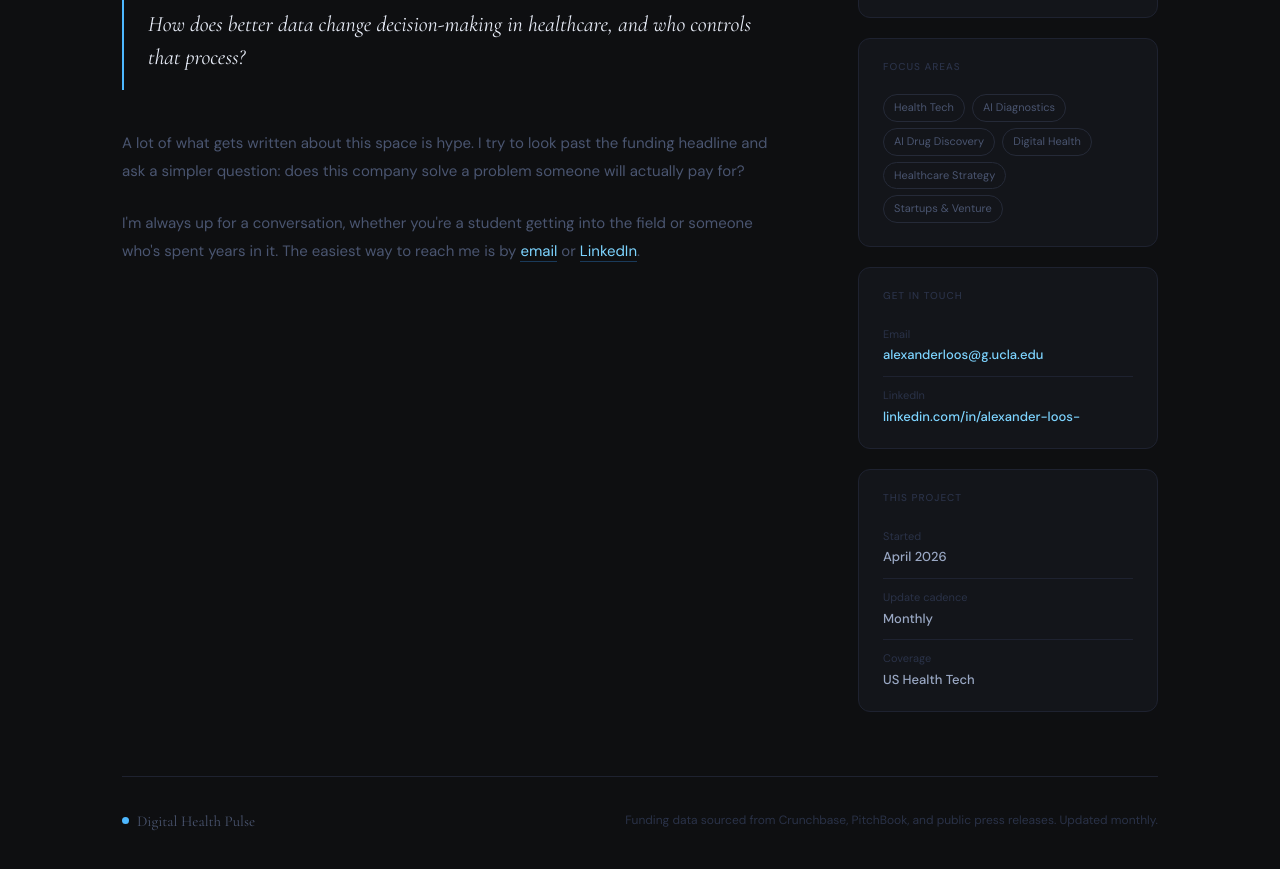
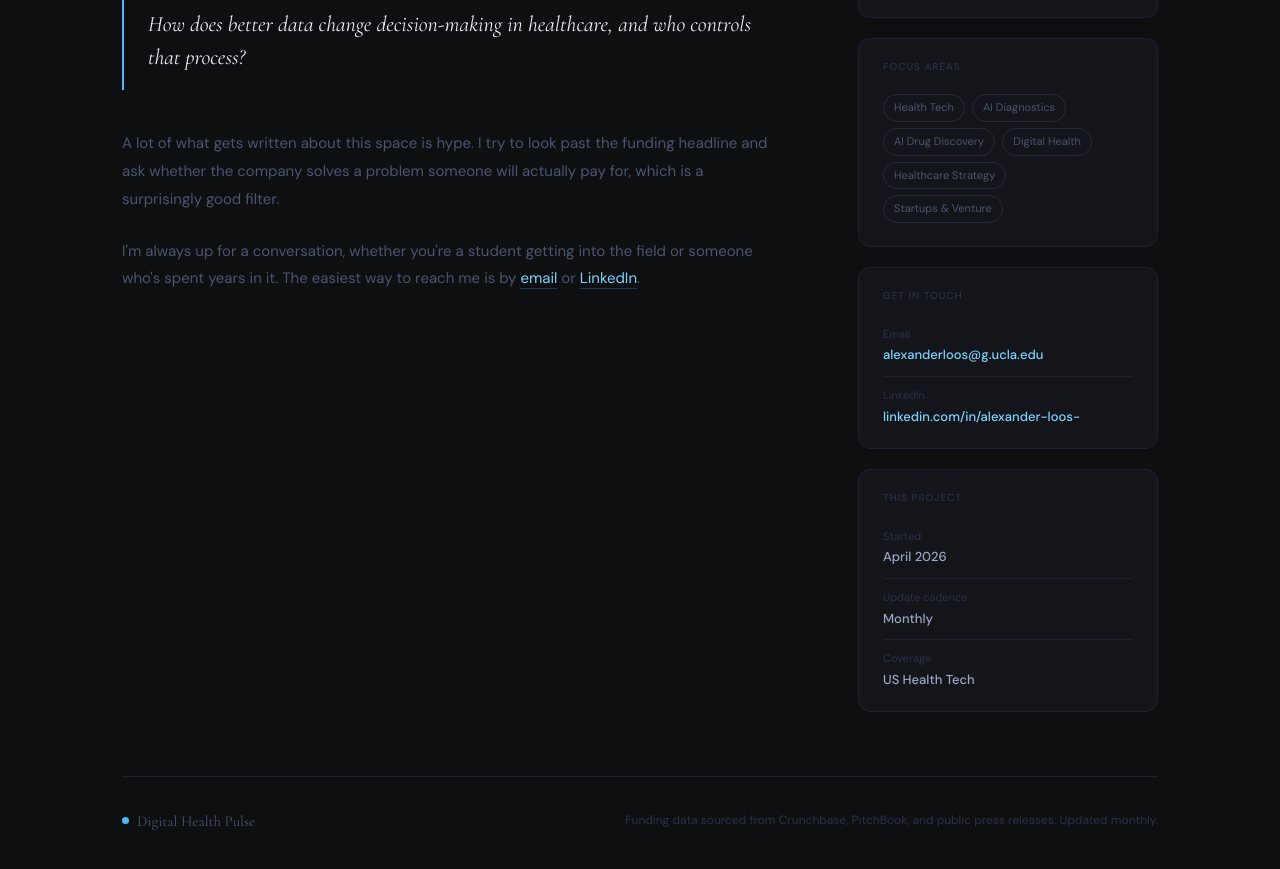
Before and after one commit to alexander-loos/Digital-Health-Pulse, a plain HTML site: page about.html in a window 1280 px wide. Shown: the part 880-1749 px from the top of the page. Drawn offline with nearby package versions, Linux system fonts and the light colour scheme.

```diff
--- a/about.html
+++ b/about.html
@@ -78,7 +78,7 @@
       <p class="lead">I started Digital Health Pulse to keep track of the health tech startups I kept reading about, and to get better at telling which ones will last.</p>
       <p>I study Economics at UCLA, and next summer I'm joining L.E.K. Consulting as a Summer Associate, focused on life sciences and healthcare. Once a month I add new companies to the tracker, mostly in AI diagnostics and tech-driven drug discovery, with my notes on how each one plans to make money and what could get in its way.</p>
       <div class="pull-quote"><p>How does better data change decision-making in healthcare, and who controls that process?</p></div>
-      <p>A lot of what gets written about this space is hype. I try to look past the funding headline and ask a simpler question: does this company solve a problem someone will actually pay for?</p>
+      <p>A lot of what gets written about this space is hype. I try to look past the funding headline and ask whether the company solves a problem someone will actually pay for, which is a surprisingly good filter.</p>
       <p>I'm always up for a conversation, whether you're a student getting into the field or someone who's spent years in it. The easiest way to reach me is by <a href="mailto:alexanderloos@g.ucla.edu" class="inline-link">email</a> or <a href="https://www.linkedin.com/in/alexander-loos-" target="_blank" rel="noopener" class="inline-link">LinkedIn</a>.</p>
     </div>
     <div class="sidebar">
```
